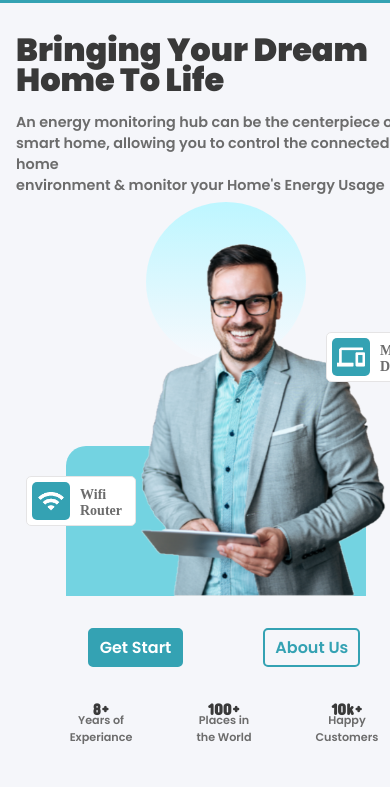
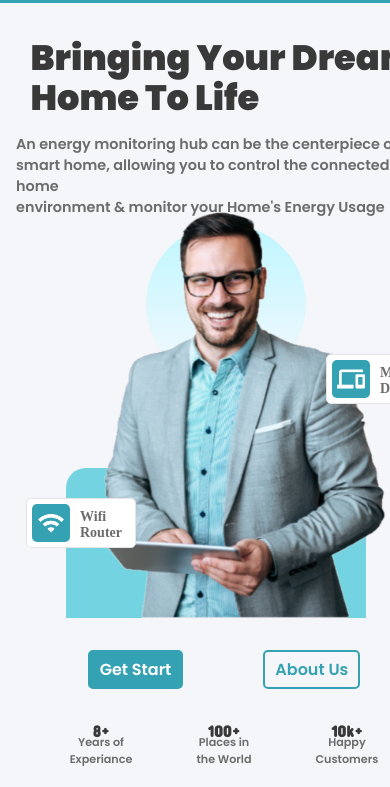
Before and after one commit to SalmanTheSeeker/Dream-Home, a plain HTML site: page index.html in a window 390 px wide. Shown: the part 57-844 px from the top of the page. Drawn offline with Linux system fonts and the light colour scheme.

Commit message:
Updated Media Queries

```diff
--- a/assets/css/style.css
+++ b/assets/css/style.css
@@ -119,7 +119,7 @@ nav{
 
 .home-heading{
 
-    font-size: 4rem;
+    font-size: 5.5rem;
     grid-area: heading;
     font-family: Poppins-Bold;
     color: var(--txtcolor);
@@ -190,7 +190,7 @@ nav{
 .home-right{
     width: 20rem;
     position: relative;
-    height: 19rem;
+    height: 22rem;
     grid-area: model;
     /* background-color: #000000; */
 
@@ -214,7 +214,7 @@ nav{
 
 .model-img{
 
-    width: 15.625rem;
+    width: 18rem;
     position: absolute;
     bottom: 0;
     right: 0;
@@ -617,6 +617,32 @@ footer{
     /* ************************************************************* 9000px *********************************************************** */
 
 
+@media screen and (max-width: 1250px) {
+
+    .home-heading{
+
+        font-size: 5rem;
+        grid-area: heading;
+        font-family: Poppins-Bold;
+        color: var(--txtcolor);
+        line-height: 6.5rem;
+    }
+
+}
+
+
+@media screen and (max-width: 1100px) {
+
+    .home-heading{
+
+        font-size: 4rem;
+        grid-area: heading;
+        font-family: Poppins-Bold;
+        color: var(--txtcolor);
+        line-height: 6.5rem;
+    }
+
+}
 
 
 
@@ -726,7 +752,7 @@ footer{
         margin-top: 2rem;
         font-size: 3rem;
         line-height: 3.5rem;
-        /* margin: auto; */
+        margin: auto;
         width: max-content;
     }
 
@@ -734,7 +760,7 @@ footer{
 
         font-size: .9rem;
         margin-top: 1rem;
-        /* margin: auto; */
+        margin: auto;
     }
 
     .home-right{
@@ -744,7 +770,7 @@ footer{
         height: 19rem;
         grid-area: model;
         /* margin-left: 50px; */
-        margin-top: 6rem;
+        margin-top: 7rem;
         /* background-color: #000000; */
 
     }
@@ -1015,8 +1041,8 @@ footer{
 
     .home-heading{
         margin-top: 2rem;
-        font-size: 2rem;
-        line-height: 1.9rem;
+        font-size: 3rem;
+        line-height: 3.3rem;
         /* margin: auto; */
     }
 
@@ -1033,8 +1059,7 @@ footer{
         position: relative;
         height: 19rem;
         grid-area: model;
-        margin-left: 50px;
-        margin-top: 6rem;
+        margin-top: 7rem;
         /* background-color: #000000; */
 
     }
@@ -1230,6 +1255,24 @@ footer{
 
 
     /* ************************************************************* 480px *********************************************************** */
+
+
+@media screen and (max-width: 560px) {
+
+    .home-heading{
+
+        font-size: 2.5rem;
+        grid-area: heading;
+        font-family: Poppins-Bold;
+        color: var(--txtcolor);
+        line-height: 3.5rem;
+    }
+
+}
+
+
+
+
 
 @media screen and (max-width: 480px) {
 
@@ -1303,9 +1346,9 @@ footer{
     }
 
     .home-heading{
-        margin-top: 2rem;
-        font-size: 2rem;
-        line-height: 1.9rem;
+        margin-top: 2.2rem;
+        font-size: 2.2rem;
+        line-height: 2.5rem;
     }
 
     .landing-discription{
```
